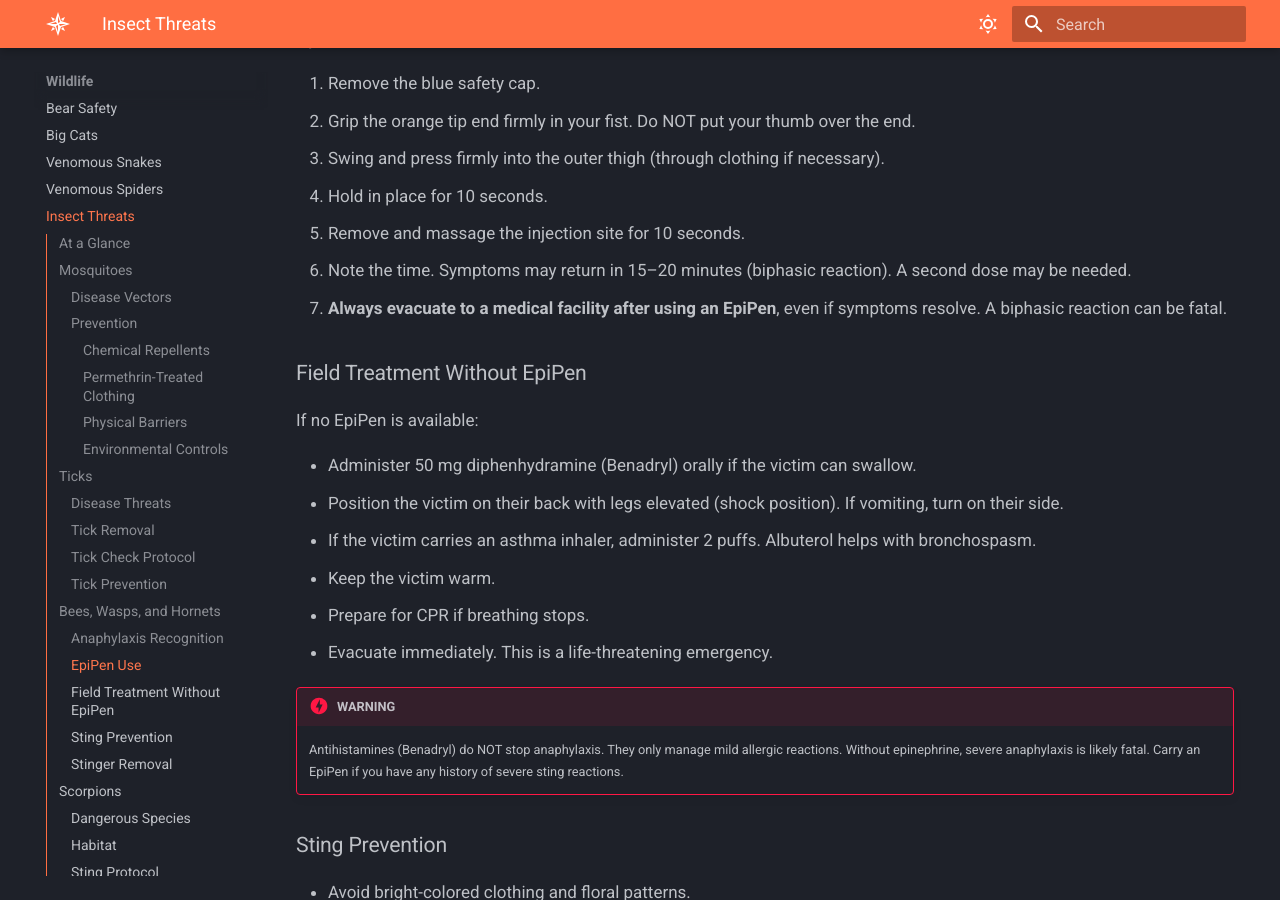
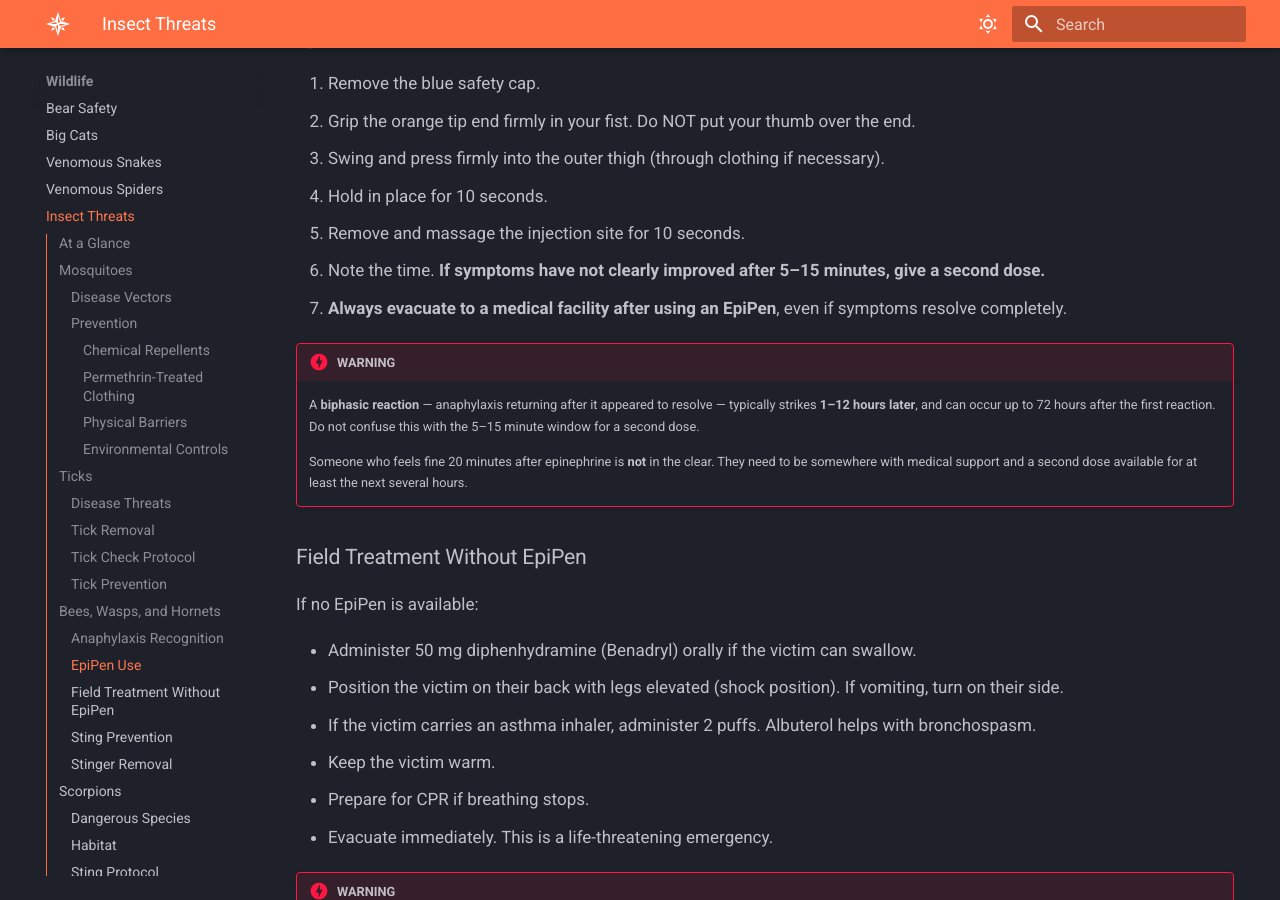
Before and after one commit to mmayden/WilderThings, an MkDocs documentation site: the page built from docs/wildlife/insect-threats.md, in a window 1280 px wide and 900 px high, scrolled down 4705 px. Built offline with MkDocs 1.6.1 and Material for MkDocs 9.7.7, drawn with Linux system fonts in a browser that asks for light colours.

Commit message:
fix: third round — wind chill table, anaphylaxis timing, and misc corrections
  arctic-survival — the wind chill table was wrong. Recomputed against
  the NWS 2001 formula: the 0F row understated cold by 5F and the -20F
  row by 9F. Only the 20F row was correct, and the guide's own At a
  Glance figure (-19F at 0F/15mph, which is right) contradicted its own
  table. In a frostbite-prevention guide, understating cold is the
  dangerous direction, so added NWS frostbite times alongside — at -20F
  with 30 mph wind, exposed skin freezes in about five minutes.

  Also in arctic-survival: "snow conducts heat 25 times faster than air"
  is water's figure, and it contradicts the premise that snow shelters
  work because snow insulates. The real reason to insulate from the
  ground is meltwater. Butane lighters fail near freezing, not -10F.

  insect-threats — conflated the 5-15 minute window for a second
  epinephrine dose with a biphasic reaction, which strikes 1-12 hours
  later and can occur up to 72 hours out. Someone feeling fine 20
  minutes after an EpiPen is not in the clear. Aligned bites-and-stings
  to the same timing.

  big-cats — fatality rate given three different ways in one guide, with
  "approximately 1 per year" overstating it by roughly 3x.

Checked and found correct: venomous-spiders (CDC hobo spider removal,
MRSA misdiagnosis, no recluse antivenom, funnel-web PIB), insect-threats
repellent concentrations and disease figures, arctic sea-ice and lichen
guidance, big cat encounter protocol.

Corpus-wide verification: 689 dual measurements and 91 F/C pairs all
convert correctly.

Co-Authored-By: Claude Opus 5 (1M context) <noreply@anthropic.com>

```diff
--- a/docs/wildlife/insect-threats.md
+++ b/docs/wildlife/insect-threats.md
@@ -144,8 +144,13 @@ Two or more body systems affected after a sting = anaphylaxis. Treat immediately
 3. Swing and press firmly into the outer thigh (through clothing if necessary).
 4. Hold in place for 10 seconds.
 5. Remove and massage the injection site for 10 seconds.
-6. Note the time. Symptoms may return in 15–20 minutes (biphasic reaction). A second dose may be needed.
-7. **Always evacuate to a medical facility after using an EpiPen**, even if symptoms resolve. A biphasic reaction can be fatal.
+6. Note the time. **If symptoms have not clearly improved after 5–15 minutes, give a second dose.**
+7. **Always evacuate to a medical facility after using an EpiPen**, even if symptoms resolve completely.
+
+!!! danger "WARNING"
+    A **biphasic reaction** — anaphylaxis returning after it appeared to resolve — typically strikes **1–12 hours later**, and can occur up to 72 hours after the first reaction. Do not confuse this with the 5–15 minute window for a second dose.
+
+    Someone who feels fine 20 minutes after epinephrine is **not** in the clear. They need to be somewhere with medical support and a second dose available for at least the next several hours.
 
 ### Field Treatment Without EpiPen
 
```
Also changed, not shown: TASKS.md (+14 -2 lines), docs/climate-specific/arctic-survival.md (+13 -5 lines), docs/medical/bites-and-stings.md (+1 -1 lines), docs/wildlife/big-cats.md (+3 -3 lines).
